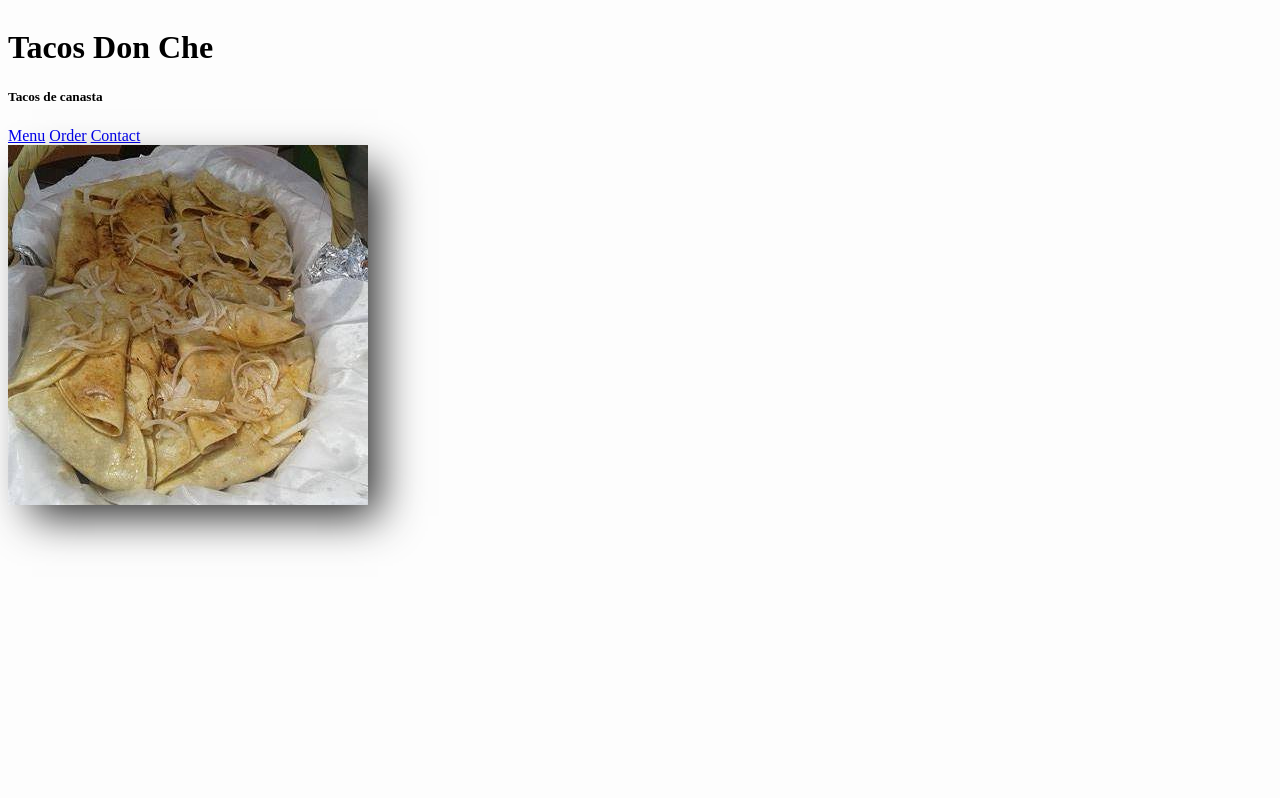
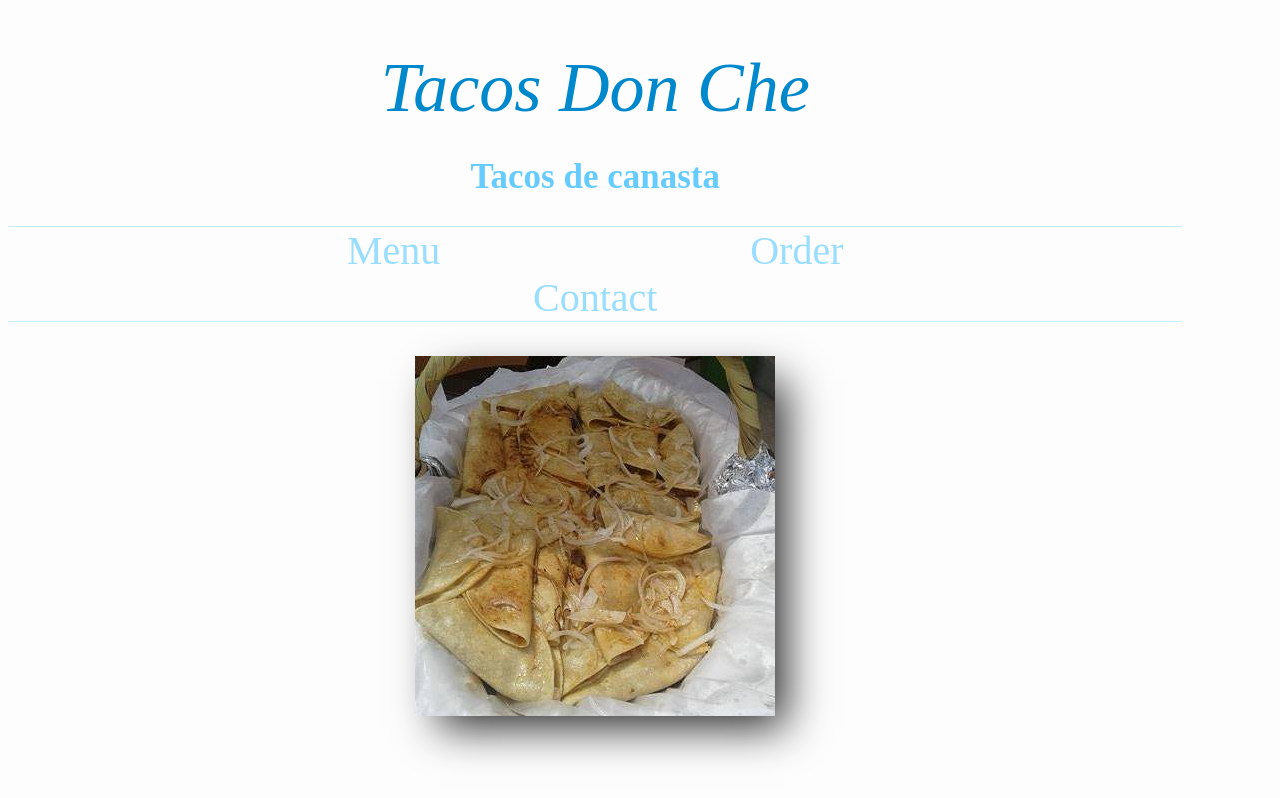
Before and after one commit to jackieb500/donche, a plain HTML site: page index.html in a window 1280 px wide. Drawn offline with Linux system fonts and the light colour scheme.

Commit message:
changed font color, updated h1 font

```diff
--- a/index.html
+++ b/index.html
@@ -7,7 +7,7 @@
 
 <body>
   <h1>Tacos Don Che</h1>
-  <h5>Tacos de canasta</h5>
+  <h2>Tacos de canasta</h2>
   <nav>
     <a href="menu.html">Menu</a>
     <a href="order.html">Order</a>
--- a/style.css
+++ b/style.css
@@ -1,10 +1,41 @@
 body {
   background-color: #FDFDFD;
   position: absolute;
+  text-align: center;
+  position: absolute;
+  right: 7%;
+}
+h1{
+  font-size: 70px;
+  margin: 10px 0px 0px 0px;
+  padding: 30px 20px 0px 20px;
+  color: #08c;
+  font-family: "Baskerville",serif;
+  font-style: oblique;
+  font-weight: normal;;
+}
+h2 {
+  color: #6cf;
+  font-size: 35px;
 }
 img {
   width: 45px
   -webkit-box-shadow: 17px 18px 41px -7px rgba(0,0,0,0.85);
   -moz-box-shadow: 17px 18px 41px -7px rgba(0,0,0,0.85);
   box-shadow: 17px 18px 41px -7px rgba(0,0,0,0.85);
+  margin-top: 20px;
 }
+nav {
+  font-size: 40px;
+  border-top: 0.5px solid #cef;
+  border-bottom: 0.5px solid #cef;
+  margin-bottom: 14px;
+}
+a {
+  text-decoration: none;
+  color: #9df;
+  padding: 0px 150px 0px 150px;
+}
+ul {
+  text-align: center;
+}
```
Also changed, not shown: menu.html (+3 -1 lines).
